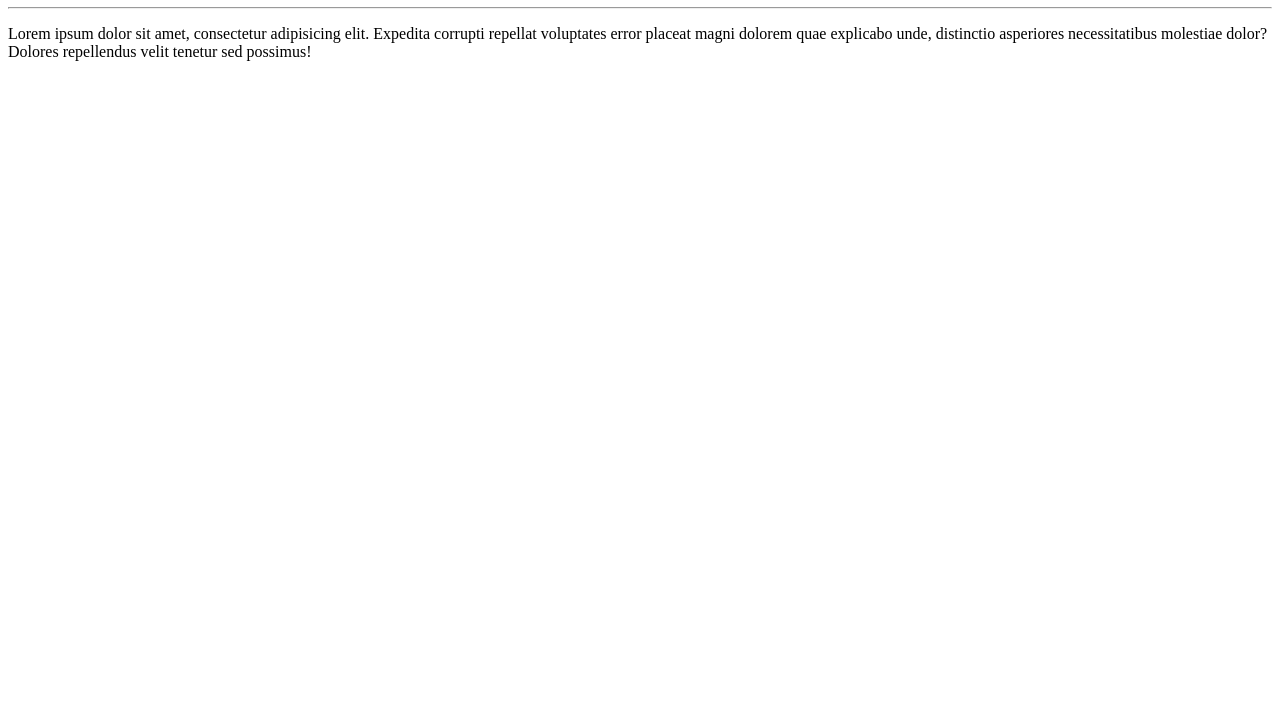
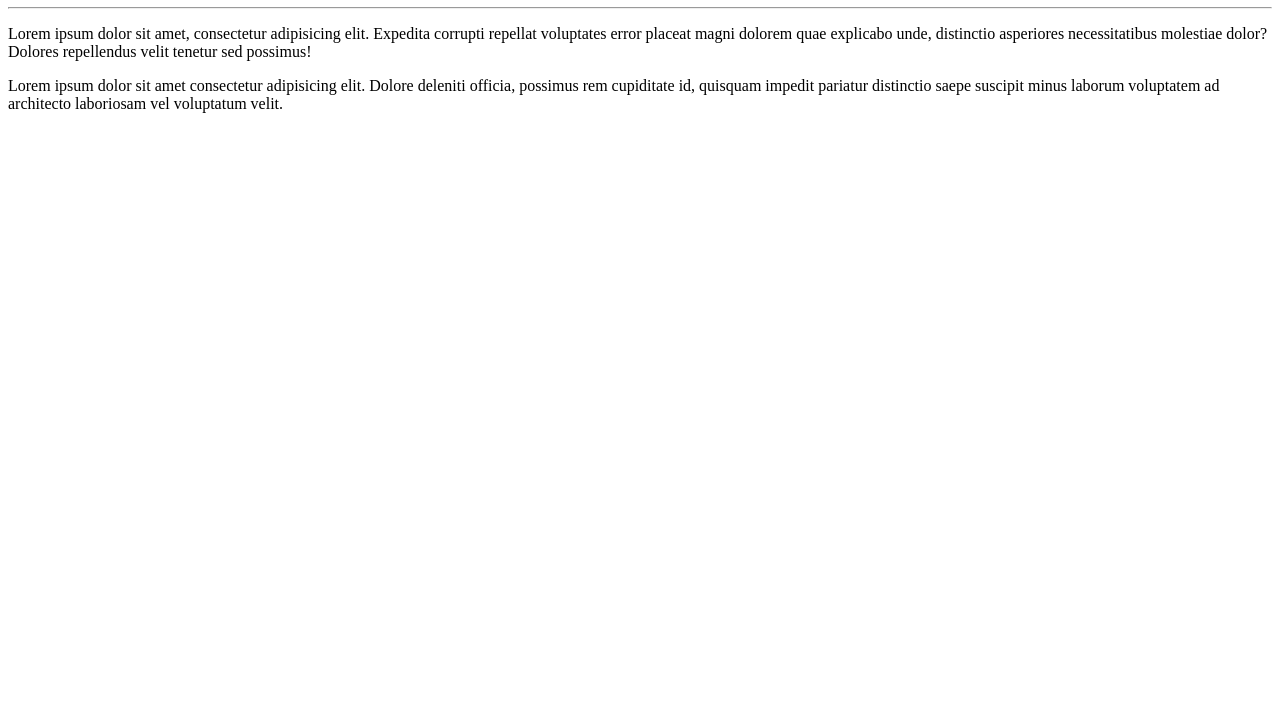
Before and after one commit to GiulianeFrancezi/Ola-Mundo, a plain HTML site: page Site-exemplo/index.html in a window 1280 px wide. Shown: the part 73-800 px from the top of the page. Drawn offline with Linux system fonts and the light colour scheme.

Commit message:
adicionei um parágrafo

```diff
--- a/Site-exemplo/index.html
+++ b/Site-exemplo/index.html
@@ -10,6 +10,7 @@
     <h1>Olá, Mundo!</h1>
     <hr>
     <p>Lorem ipsum dolor sit amet, consectetur adipisicing elit. Expedita corrupti repellat voluptates error placeat magni dolorem quae explicabo unde, distinctio asperiores necessitatibus molestiae dolor? Dolores repellendus velit tenetur sed possimus!</p>
+    <p>Lorem ipsum dolor sit amet consectetur adipisicing elit. Dolore deleniti officia, possimus rem cupiditate id, quisquam impedit pariatur distinctio saepe suscipit minus laborum voluptatem ad architecto laboriosam vel voluptatum velit.</p>
 
 </body>
 </html>
```
